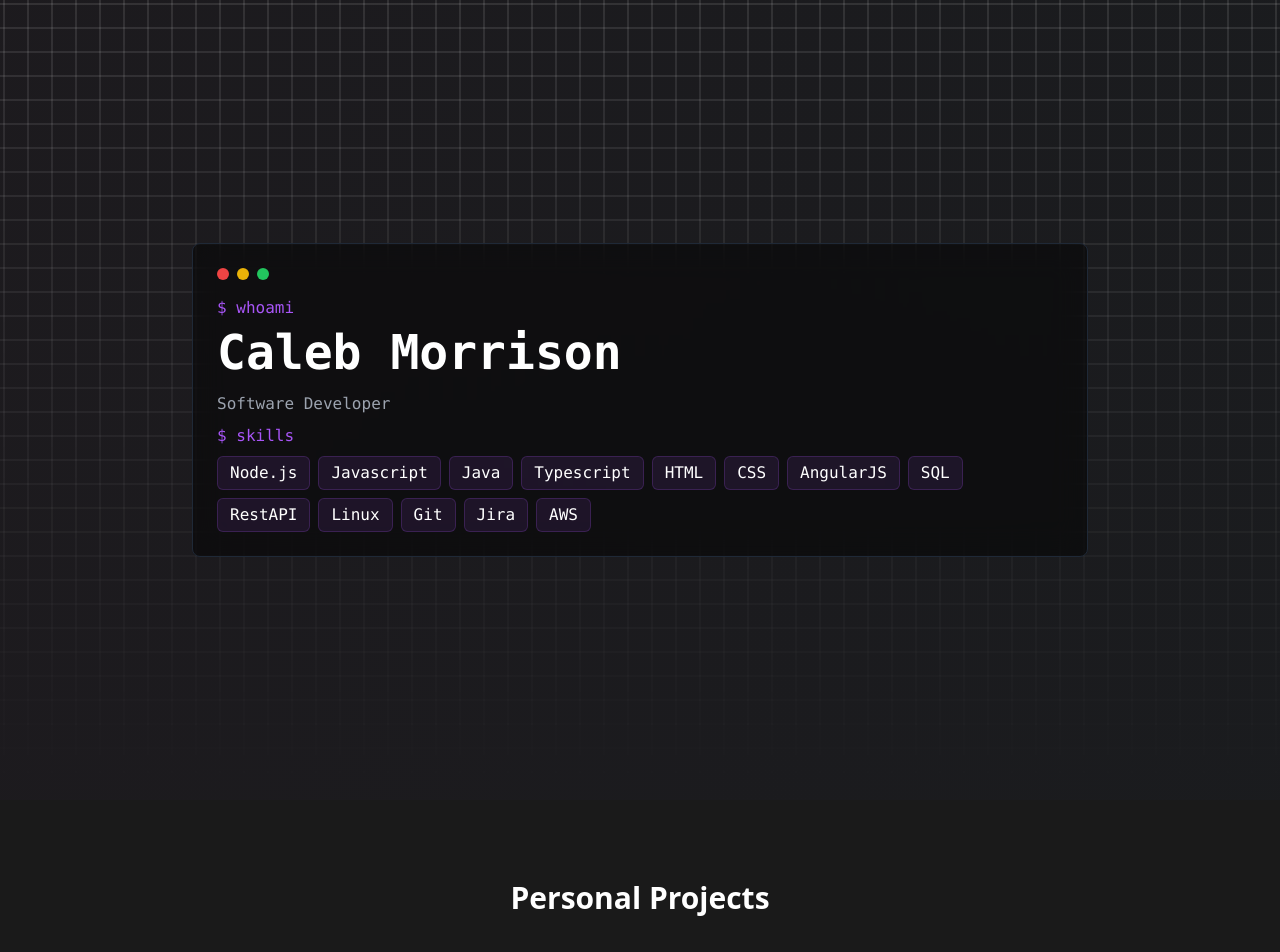
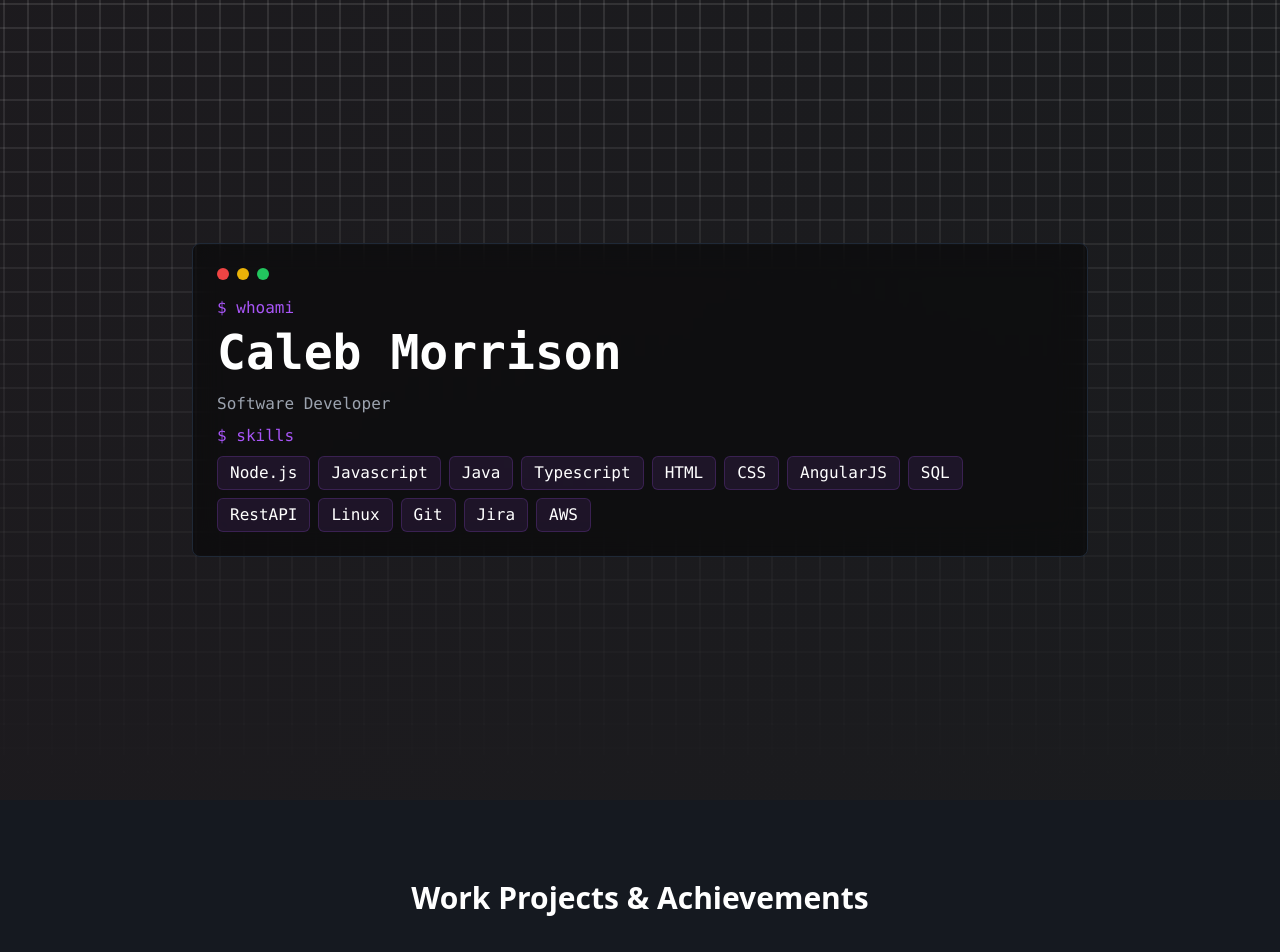
Before and after one commit to CalebMorrison/portfolio, a Next.js app: page / in a window 1280 px wide. Shown: the top 952 px of the page. Built offline with nearby package versions, Linux system fonts and the light colour scheme.

Commit message:
setting up static page for gh-pages

```diff
--- a/app/components/HeroSection.tsx
+++ b/app/components/HeroSection.tsx
@@ -7,7 +7,7 @@ export default function HeroSection() {
 		<section className="relative min-h-screen flex items-center justify-center overflow-hidden">
 			<div className="absolute inset-0 bg-gradient-to-r from-purple-600/20 to-blue-600/20 opacity-10" />
 			<div className="absolute inset-0">
-				<div className="absolute inset-0 bg-[url('/grid.svg')] bg-center [mask-image:linear-gradient(180deg,white,rgba(255,255,255,0))]" />
+				<div className="absolute inset-0 bg-[url('/portfolio/grid.svg')] bg-center [mask-image:linear-gradient(180deg,white,rgba(255,255,255,0))]" />
 			</div>
 
 			<div className="relative z-10 max-w-4xl w-full mx-4">
--- a/app/page.tsx
+++ b/app/page.tsx
@@ -1,16 +1,16 @@
 'use client';
 
 import HeroSection from './components/HeroSection';
-import SystemArchitecture from './components/PersonalProjects';
-import TechnicalMetrics from './components/WorkProjectsAchievements';
+import PersonalProjects from './components/PersonalProjects';
+import WorkProjectsAchievements from './components/WorkProjectsAchievements';
 import ContactSection from './components/ContactSection';
 
 export default function softwareDeveloperPortfolio() {
 	return (
+		//re-add personalProgects when something completed <PersonalProjects />
 		<main className="min-h-screen bg-[#1A1A1A] text-white overflow-x-hidden">
 			<HeroSection />
-			<SystemArchitecture />
-			<TechnicalMetrics />
+			<WorkProjectsAchievements />
 			<ContactSection />
 		</main>
 	);
--- a/package.json
+++ b/package.json
@@ -9,7 +9,7 @@
 		"export": "next build",
 		"start": "next start",
 		"lint": "next lint",
-		"deploy": "next build && gh-pages -d out"
+		"deploy": "npm run build && type nul > out\\.nojekyll && gh-pages -d out -t"
 	},
 	"dependencies": {
 		"framer-motion": "^12.0.6",
```
Also changed, not shown: 2 other files (tests, documents, lock files or other folders).
